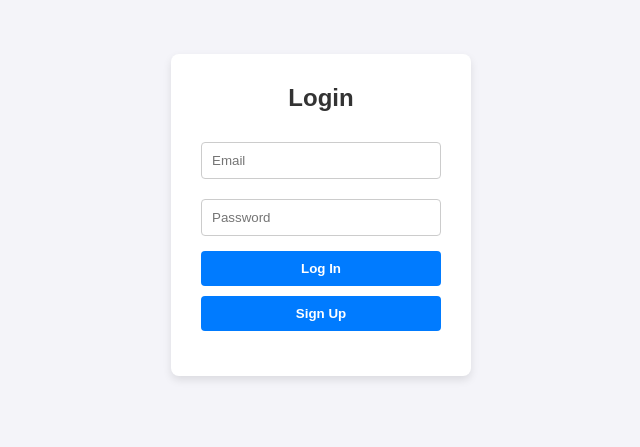
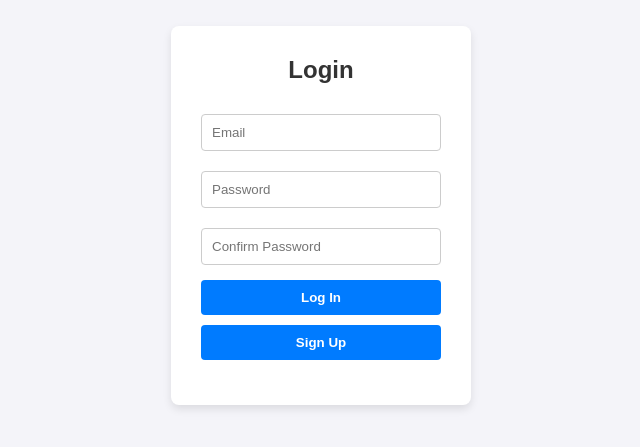
Before and after one commit to ZhiyuanLanLong/ZhiyuanLanLong.github.io, a plain HTML site: page index.html in a window 1280 px wide. Shown: the part 185-632 px from the top of the page, without its empty margins (319-959 px from the left). Drawn offline with Linux system fonts and the light colour scheme; no server answers.

Commit message:
Update index.html

```diff
--- a/index.html
+++ b/index.html
@@ -11,6 +11,7 @@
         <h2>Login</h2>
         <input type="email" id="email" placeholder="Email" required>
         <input type="password" id="password" placeholder="Password" required>
+        <input type="password" id="confirm-password" placeholder="Confirm Password" required>
         <button id="login-btn">Log In</button>
         <button id="signup-btn">Sign Up</button>
         <p id="error-msg"></p>
```
